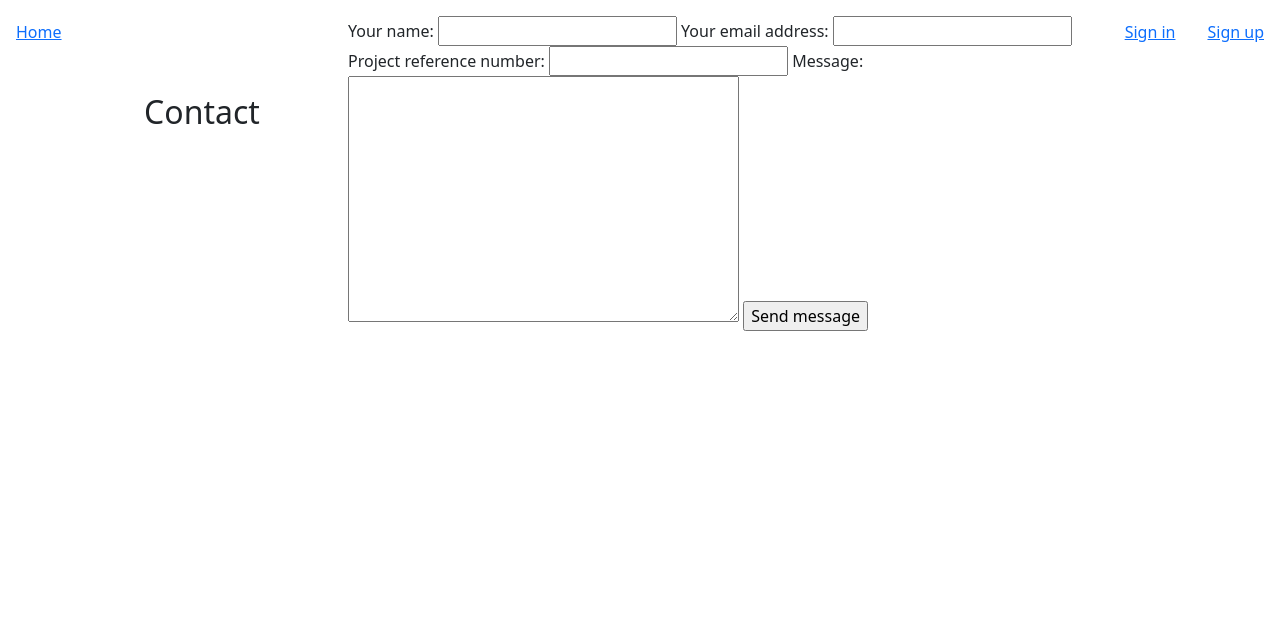
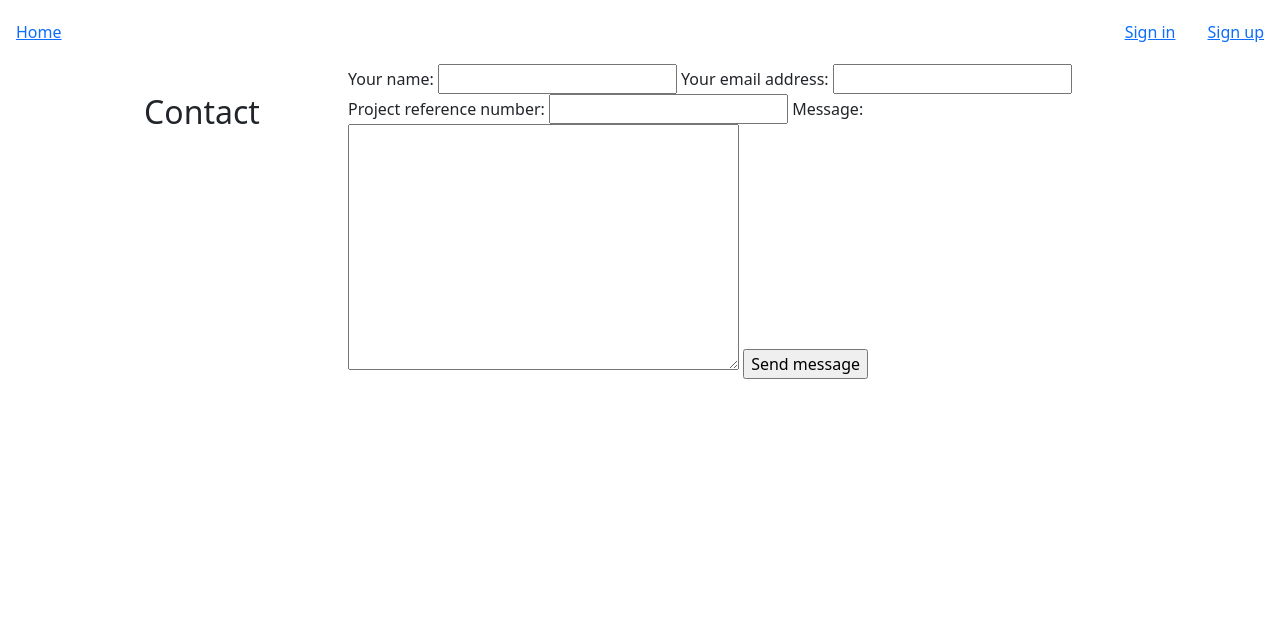
Before and after one commit to Tearnote/portfolio, a Django app: page /contact/ in a window 1280 px wide. Shown: the top 635 px of the page. Run offline with Django 4.2, Linux system fonts and the light colour scheme; some libraries are stand-ins or nearby versions.

Commit message:
Add padding to first section of the page to account for header

```diff
--- a/static/css/style.css
+++ b/static/css/style.css
@@ -21,6 +21,10 @@ main {
  */
 main {
     flex: 1 0 auto;
+}
+
+section:first-child {
+    padding-top: var(--header-height);
 }
 
 .headered {
@@ -118,7 +122,6 @@ footer > ul > li {
     flex-flow: column;
     justify-content: center;
     align-items: center;
-    padding-top: var(--header-height);
 }
 
 #eyecatch > * {
```
